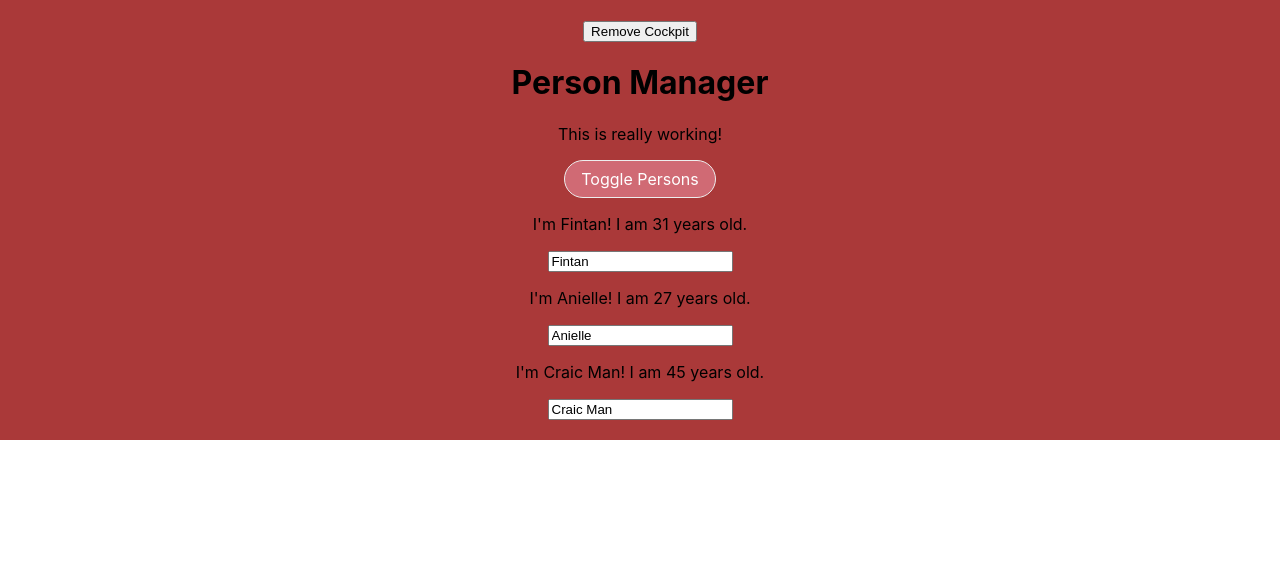
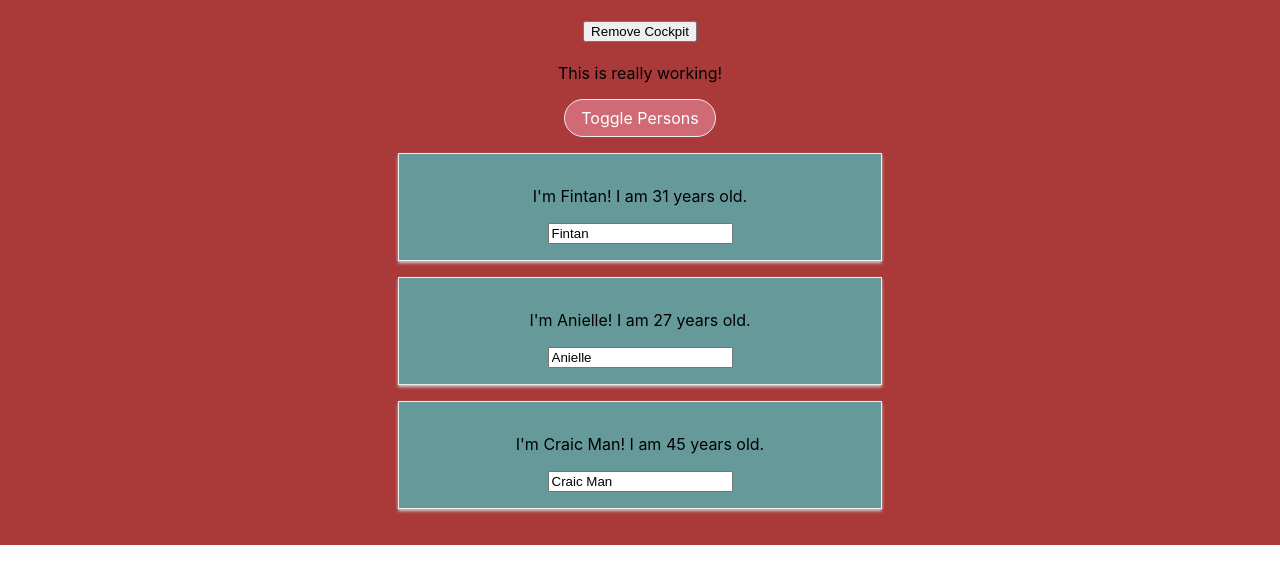
Before and after one commit to miyazakid/react-complete-guide, a React (Create React App) app: page / in a window 1280 px wide. Both pictures are taken after a click on the button "Toggle Persons". Shown: the top 584 px of the page. Built offline with nearby package versions, Linux system fonts and the light colour scheme.

Commit message:
Section 7 Lecture 103

```diff
--- a/src/components/Persons/Person/Person.js
+++ b/src/components/Persons/Person/Person.js
@@ -1,5 +1,5 @@
-import React, { Component } from 'react';
-import Aux from '../../../hoc/Aux';
+import React, { Component, Fragment } from 'react';
+//import Aux from '../../../hoc/Aux';
 import styles from './Person.module.css';
 
 
@@ -7,7 +7,7 @@ class Person extends Component {
   render() {
     console.log('[Person.js] rendering...');
     return (
-      <Aux>
+      <div className={styles.Person}>
         <p onClick={this.props.click}>
           I'm {this.props.name}! I am {this.props.age} years old.
         </p>
@@ -16,7 +16,7 @@ class Person extends Component {
           type="text"
           onChange={this.props.changed}
           value={this.props.name}/>
-      </Aux>
+      </div>
     );
   }
 }
--- a/src/containers/App.js
+++ b/src/containers/App.js
@@ -1,4 +1,6 @@
 import React, { Component } from 'react';
+import withClass from '../hoc/withClass';
+import Aux from '../hoc/Aux';
 import styles from './App.module.css';
 import Persons from '../components/Persons/Persons';
 import Cockpit from '../components/Cockpit/Cockpit';
@@ -80,7 +82,7 @@ class App extends Component {
     }
 
     return (
-      <div className={styles.App}>
+      <Aux>
         <button onClick={() => {this.setState({showCockpit: false})}}>Remove Cockpit</button>
         {this.state.showCockpit ? <Cockpit
           appTitle={this.props.appTitle}
@@ -88,12 +90,12 @@ class App extends Component {
           personsLength={this.state.persons.length}
           clicked={this.togglePersonsHandler}  /> : null}
         {persons}
-      </div>
+      </Aux>
     );
   }
 }
 
-export default App;
+export default withClass(App, styles.App);
 
 // React 'useState' example code:
 //
--- /dev/null
+++ b/src/hoc/withClass.js
@@ -0,0 +1,11 @@
+import React from 'react';
+
+const withClass = (WrappedComponent, className) => {
+  return props => (
+    <div className={className}>
+      <WrappedComponent></WrappedComponent>
+    </div>
+  );
+};
+
+export default withClass;
```
